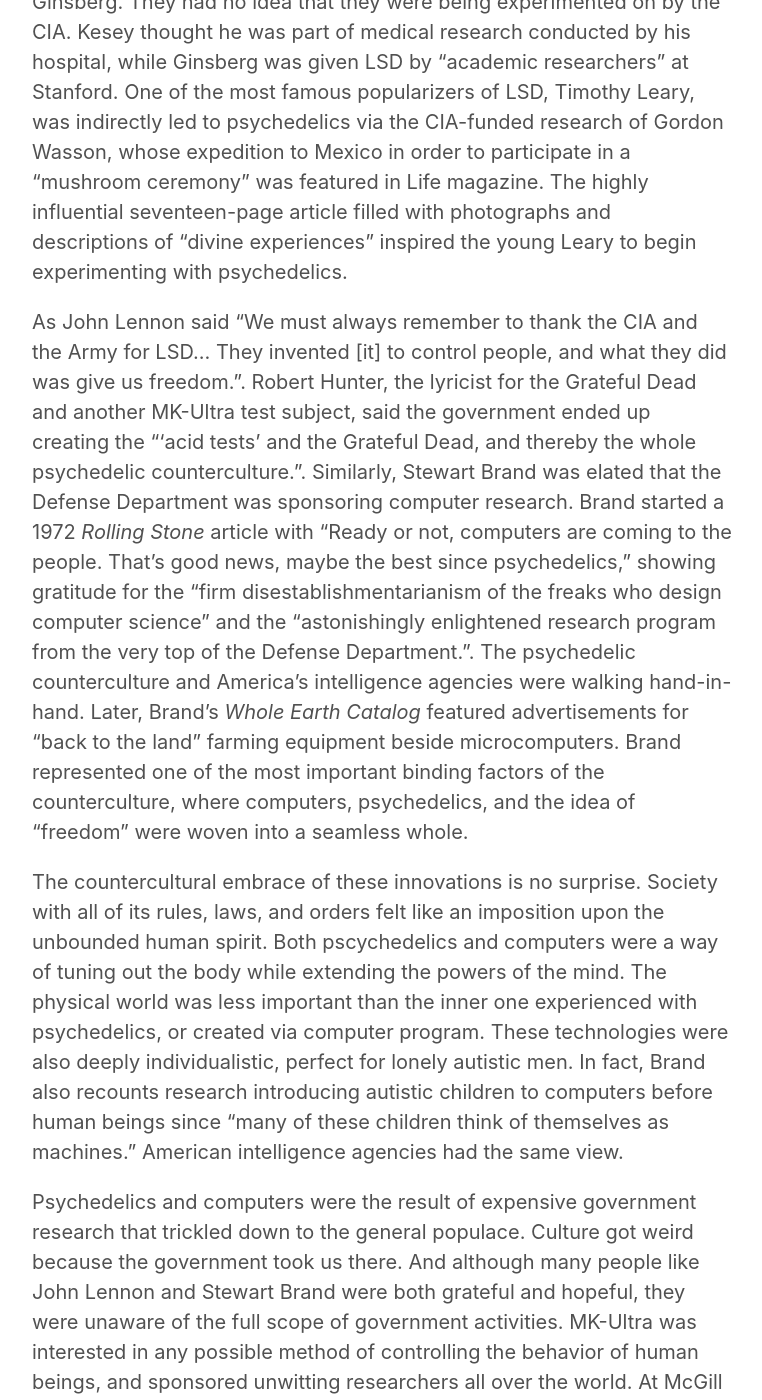
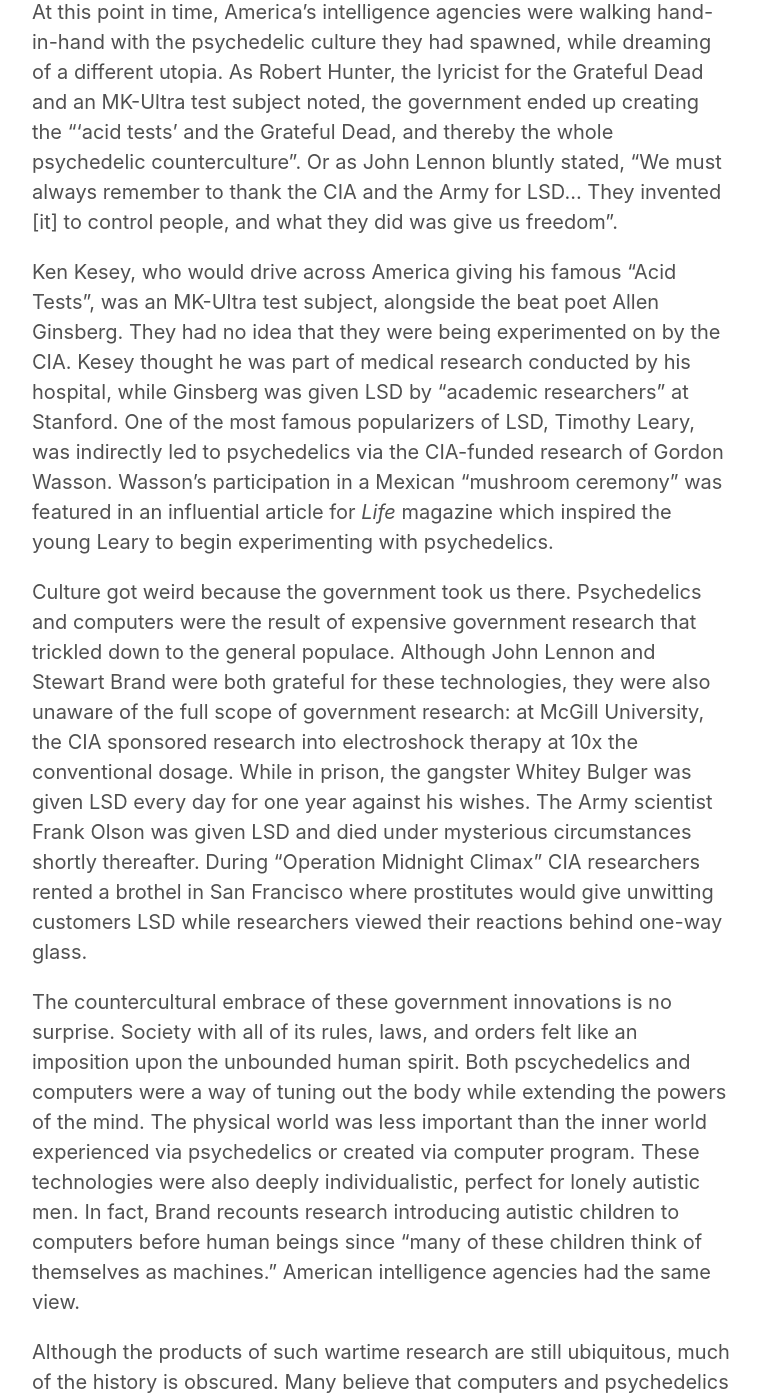
Before and after one commit to matthewsouthey/matthewsouthey.github.io, a Jekyll site: the page built from _posts/2022-05-22-occulted-computers.md, in a window 1280 px wide and 1400 px high, scrolled down 2714 px. Shown: the whole window, without its empty margins (258-1020 px from the left). Built offline with Jekyll 4.4.1, drawn with Linux system fonts in a browser that asks for light colours; our own code applies the rules of GitHub Pages for plain Markdown files; some of the changed text lies outside the part shown.

Commit message:
Add first round of edits

```diff
--- a/_posts/2022-05-22-occulted-computers.md
+++ b/_posts/2022-05-22-occulted-computers.md
@@ -4,43 +4,41 @@
 comments: false
 ---
 
-_Note: This is a fun polemic rather than anything too serious... Computers and psychedelics are double-edged swords, but their origins are quite dark. This essay focuses on that troubling genesis and some possible cultural continuities. The history of computers here is quite standard, but much of the information about psychedelics and the CIA comes from Stephen Kinzer's excellent book "Poisoner in Chief: Sidney Gottlieb and the CIA Search for Mind Control"._
+_Note: This is a fun polemic rather than anything too serious... Computers and psychedelics are ambiguous double-edged swords, but their origins are quite dark. This essay focuses on that troubling genesis and some possible cultural continuities. The history of computers here is quite standard, but much of the information about psychedelics and the CIA comes from Stephen Kinzer's excellent book "Poisoner in Chief: Sidney Gottlieb and the CIA Search for Mind Control"._
 
 The computer and LSD were designed to break human beings: one physically, the other mentally. The Army first used the computer to calculate ballistic trajectory tables for new weapons and simulate hydrogen bomb explosions, while the CIA manufactured and experimented with LSD for mind control. An internal CIA memo from 1954 reads: “Can we get control of an individual to the point where he will do our bidding against his will and even against fundamental laws of nature, such as self-preservation?” However, in the 1970s institutional mainframes gave way to personal computers, and LSD became a method to induce a spiritual experience. American weapons became American culture, or in other words, bottom-up control was first created top-down.
 
-Decentralized control works via the manipulation of networks. Once people are stitched together via networks, questions of control move away from physical coercion and towards information warfare. After all, LSD and computers were first developed as weapons against the enemy in the Cold War. But the Cold War is over, leaving the United States without a rival power—the enemy is now internal.
+Decentralized control works via the manipulation of networks. Once people are stitched together via communication networks, questions of control move away from physical coercion and towards information warfare.
 
-In fact, the CIA performed extensive mind control experiments on Americans during the 1950s. The CIA director, Allen Dulles, was terrified that communists had found techniques to control the human mind. In response, the CIA set out to discover possible methods of mind control under the title “MK-Ultra.”. In 1953, shortly after stumbling upon LSD, the CIA purchased the entire extant world supply and contracted an American pharmaceutical company for domestic manufacture.
+In fact, the CIA performed extensive mind control experiments on Americans during the 1950s. The CIA director, Allen Dulles, was terrified that communists had found techniques to control the human mind. In response, the CIA set out to discover possible methods and chemicals for mind control under the title “MK-Ultra”. In 1953 after stumbling upon the compound LSD, the CIA purchased the entire extant world supply and contracted an American pharmaceutical company for domestic manufacture.
 
 Armed with massive quantities of LSD and cash, the CIA got started in earnest. Using fake shell companies, they began sponsoring research on hallucinogenic drugs at universities, hospitals, and other institutions across America. Most researchers contracted by these phony companies had no idea they were paid by, and doing research for, the CIA, until the clandestine program was uncovered by the Rockefeller commission in 1975.
 
-Unfortunately, most of the documentation had already been destroyed, but what remained revealed a horrific story of unethical experimentation on American citizens. The goal of MK-Ultra was mind control and the search for a “Manchurian candidate”. Another important idea was that,a psychedelic compound could serve as a weapon against the enemy’s mind as a bomb acts against the enemy’s body. Of course, there’s no harm in having both options. So the government split responsibilities: while the CIA worked to destroy minds, the Army worked to destroy bodies.
+Unfortunately, by 1975 most of the documentation had already been destroyed, but what remained revealed a horrific story of unethical experimentation on American citizens. The goal of MK-Ultra was mind control and the search for a “Manchurian candidate”. So while the CIA worked to control minds with drugs, the Army worked to destroy bodies with the aid of digital computers. Both projects viewed the world as information systems that can be modeled, simulated, and exploited. Physical processes, like explosions and brains, were seen as black boxes that given particular inputs produced particular outputs.
 
-The first American use of digital computers was to calculate ballistic tables for the Army. Later, John von Neumann’s EDVAC simulated hydrogen bomb explosions. In the early days computers were enormous mainframes that took up entire rooms and had to be transported by forklift and truck. The only ones who could afford them were institutions: universities, governments, or large companies. This institutional heart was on the east coast, embodied by IBM and Princeton’s Institute for Advanced Studies.
+The first American use of digital computers was to calculate ballistic tables for the Army at the end of WWII. Later, John von Neumann’s EDVAC simulated hydrogen bomb explosions. In these early days, computers were enormous mainframes that took up entire rooms and had to be transported by forklift and truck. The only ones who could afford them were institutions: universities, governments, or large companies. This institutional heart was on the East Coast, embodied by IBM and Princeton’s Institute for Advanced Studies.
 
-The revolution in computer culture would come from the West Coast. Around Palo Alto there were numerous computer research institutions funded by the Department of Defense’s Defense Advance Research Project Association (DARPA). One of the most famous research institutions was Xerox PARC, where the mouse, graphic interface, and the holistic idea of a personal computer came from. When Xerox executives didn’t see the value, they let nerdy hobbyists in the bay area examine it for free—one of whom was Steve Jobs.
+However, the revolutionary movement that would make computers small, personal, and ubiquitous, came from the West Coast. Around Palo Alto there were numerous computer research institutions funded by the Department of Defense’s Defense Advance Research Project Association (DARPA). One of the most famous research institutions was Xerox PARC, where the mouse, graphic interface, and the holistic idea of a personal computer were first combined. When Xerox executives didn’t see the value in such innovations, they let nerdy hobbyists in the Bay Area examine it for free—one of whom was Steve Jobs. After Jobs, the history of popular computing truly begins but even before Apple, computers were being aligned with the counterculture.
 
-What computers and LSD have in common is viewing the world as information systems that can be modeled and exploited. Both projects relied heavily on simulation and theoretical constructions, to explore hypotheses. Physical processes, like explosions and brains, are seen as black boxes that, given particular inputs, produce particular outputs: the program that can model and predict this process wins.
+As one of the leaders of the West Coast counterculture, Stewart Brand’s _Whole Earth Catalog_ featured advertisements for back-to-the-land farming equipment beside microcomputers. Brand represented one of the most important binding factors of the counterculture, where computers, psychedelics, and the idea of “freedom” were woven into a seamless whole. Brand was elated that the Defense Department was sponsoring computer research, starting a 1972 _Rolling Stone_ article with “Ready or not, computers are coming to the people. That’s good news, maybe the best since psychedelics,” showing gratitude for the “firm disestablishmentarianism of the freaks who design computer science” and the “astonishingly enlightened research program from the very top of the Defense Department.”
 
-Perhaps most importantly, both of these technologies were co-opted into the counterculture of the later 1960s and 1970s. The psychedelic and personal computing revolutions were funded by the military and intelligence agencies, but ultimately came to be seen as tools of the common man.
+At this point in time, America’s intelligence agencies were walking hand-in-hand with the psychedelic culture they had spawned, while dreaming of a different utopia. As Robert Hunter, the lyricist for the Grateful Dead and an MK-Ultra test subject noted, the government ended up creating the “‘acid tests’ and the Grateful Dead, and thereby the whole psychedelic counterculture”. Or as John Lennon bluntly stated, “We must always remember to thank the CIA and the Army for LSD…  They invented [it] to control people, and what they did was give us freedom”.
 
-Ken Kesey, who would drive across America giving his so-called “Acid Tests”, was an MK-Ultra test subject, alongside the beat poet Allen Ginsberg. They had no idea that they were being experimented on by the CIA. Kesey thought he was part of medical research conducted by his hospital, while Ginsberg was given LSD by “academic researchers” at Stanford. One of the most famous popularizers of LSD, Timothy Leary, was indirectly led to psychedelics via the CIA-funded research of Gordon Wasson, whose expedition to Mexico in order to participate in a “mushroom ceremony” was featured in Life magazine. The highly influential seventeen-page article filled with photographs and descriptions of “divine experiences” inspired the young Leary to begin experimenting with psychedelics.
+Ken Kesey, who would drive across America giving his famous “Acid Tests”, was an MK-Ultra test subject, alongside the beat poet Allen Ginsberg. They had no idea that they were being experimented on by the CIA. Kesey thought he was part of medical research conducted by his hospital, while Ginsberg was given LSD by “academic researchers” at Stanford. One of the most famous popularizers of LSD, Timothy Leary, was indirectly led to psychedelics via the CIA-funded research of Gordon Wasson. Wasson's participation in a Mexican "mushroom ceremony" was featured in an influential article for _Life_ magazine which inspired the young Leary to begin experimenting with psychedelics.
 
-As John Lennon said “We must always remember to thank the CIA and the Army for LSD…  They invented [it] to control people, and what they did was give us freedom.”. Robert Hunter, the lyricist for the Grateful Dead and another MK-Ultra test subject, said the government ended up creating the “‘acid tests’ and the Grateful Dead, and thereby the whole psychedelic counterculture.”. Similarly, Stewart Brand was elated that the Defense Department was sponsoring computer research.  Brand started a 1972 _Rolling Stone_ article with “Ready or not, computers are coming to the people. That’s good news, maybe the best since psychedelics,” showing gratitude for the “firm disestablishmentarianism of the freaks who design computer science” and the “astonishingly enlightened research program from the very top of the Defense Department.”. The psychedelic counterculture and America’s intelligence agencies were walking hand-in-hand. Later, Brand’s _Whole Earth Catalog_ featured advertisements for “back to the land” farming equipment beside microcomputers. Brand represented one of the most important binding factors of the counterculture, where computers, psychedelics, and the idea of “freedom” were woven into a seamless whole.
+Culture got weird because the government took us there. Psychedelics and computers were the result of expensive government research that trickled down to the general populace. Although John Lennon and Stewart Brand were both grateful for these technologies, they were also unaware of the full scope of government research: at McGill University, the CIA sponsored research into electroshock therapy at 10x the conventional dosage. While in prison, the gangster Whitey Bulger was given LSD every day for one year against his wishes. The Army scientist Frank Olson was given LSD and died under mysterious circumstances shortly thereafter. During “Operation Midnight Climax” CIA researchers rented a brothel in San Francisco where prostitutes would give unwitting customers LSD while researchers viewed their reactions behind one-way glass.
 
-The countercultural embrace of these innovations is no surprise. Society with all of its rules, laws, and orders felt like an imposition upon the unbounded human spirit. Both pscychedelics and computers were a way of tuning out the body while extending the powers of the mind. The physical world was less important than the inner one experienced with psychedelics, or created via computer program. These technologies were also deeply individualistic, perfect for lonely autistic men. In fact, Brand also recounts research introducing autistic children to computers before human beings since “many of these children think of themselves as machines.” American intelligence agencies had the same view.
+The countercultural embrace of these government innovations is no surprise. Society with all of its rules, laws, and orders felt like an imposition upon the unbounded human spirit. Both pscychedelics and computers were a way of tuning out the body while extending the powers of the mind. The physical world was less important than the inner world experienced via psychedelics or created via computer program. These technologies were also deeply individualistic, perfect for lonely autistic men. In fact, Brand recounts research introducing autistic children to computers before human beings since “many of these children think of themselves as machines.” American intelligence agencies had the same view.
 
-Psychedelics and computers were the result of expensive government research that trickled down to the general populace. Culture got weird because the government took us there. And although many people like John Lennon and Stewart Brand were both grateful and hopeful, they were unaware of the full scope of government activities. MK-Ultra was interested in any possible method of controlling the behavior of human beings, and sponsored unwitting researchers all over the world. At McGill University, they sponsored research into electroshock therapy at 10x the conventional dosage. While in prison, the gangster Whitey Bulger was given LSD every day for one year against his wishes. The Army scientist Frank Olson was given LSD and died under mysterious circumstances a couple weeks later. During “Operation Midnight Climax” CIA researchers rented a brothel in San Francisco where prostitutes would give unwitting customers LSD while researchers viewed their reactions behind one-way glass.
+Although the products of such wartime research are still ubiquitous, much of the history is obscured. Many believe that computers and psychedelics have always been tools of freedom without knowing that they were created for and by the American war machine. That is not to say that the intelligence community intended to alter popular culture. But they did, changing how humans understood themselves and the world by emphasizing the virtual over and against the physical.
 
-Although the products of such wartime research are still ubiquitous, much of the history is obscured. Many believe that computers and psychedelics are tools of freedom and always have been. But they were created for and by the American war machine. That is not to say that the intelligence community intended to alter popular culture. But they did, changing how humans understood themselves and the world, emphasizing qualities of the mind over those of the physical.
+Nevertheless, good things can emerge from the worst intentions. For instance, psychedelics are currently being investigated for various medicinal purposes, and perhaps no DARPA project has been more hopefully received than the internet.  Stewart Brand was a vocal spokesman for the internet as well, claiming that it would help bring people together, aiding the spontaneous order that emerges among human beings. But there has always been a pessimistic fear that every extension of technology is an extension of control, or at least an extension of catastrophe: if you invent the car, you invent the car crash. In his 2012 book _Cypherpunks_, Julian Assange took a wary yet hopeful tone when he wrote:
 
-Nevertheless, good things can emerge despite the creator’s intentions. There have always been suspicions that every extension of technology is an extension of control, or at least greater catastrophe: if you invent the car, you invent the car crash. But there has always been a powerful strain of optimism around these ambiguous technologies; psychedelics are currently being investigated for various medicinal purposes. And when it comes to technology, perhaps none has been more hopeful than the internet, another project sponsored by the Defense Department. Once again, Stewart Brand was a vocal spokesman, claiming that it would help bring people together, aiding the spontaneous order that emerges among human beings. In his book _Cypherpunks_, Julian Assange took a more wary tone when he wrote:
+>The new world of the internet, abstracted from the old world of brute atoms, longed for independence. But states and their friends moved to control our new world -- by controlling its physical underpinnings... But we discovered something. Our one hope against total domination... The universe believes in encryption. It is easier to encrypt information than it is to decrypt it. We saw we could use this strange property to create the laws of a new world. To abstract away our new platonic realm from its base underpinnings of satellites, undersea cables and their controllers. To fortify our space behind a cryptographic veil. To create new lands barred to those who control physical reality…
 
->The new world of the internet, abstracted from the old world of brute atoms, longed for independence. But states and their friends moved to control our new world -- by controlling its physical underpinnings... But we discovered something. Our one hope against total domination… The universe believes in encryption. It is easier to encrypt information than it is to decrypt it. We saw we could use this strange property to create the laws of a new world. To abstract away our new platonic realm from its base underpinnings of satellites, undersea cables and their controllers. To fortify our space behind a cryptographic veil. To create new lands barred to those who control physical reality…
+And yet Assange’s vision looks to be failing, not due to lack of technology, but because people don't care to implement it. And neither do our institutions. We gladly sacrifice security for convenience and are subsequently bought and sold by social networks. Similarly, Edward Snowden’s leaks were a wake-up call: unfortunately, most people jumped out of bed, slammed the snooze button, and went back to sleep. It is startling how few people cared only a couple years later.
 
-Assange’s vision failed, not because we didn’t have the technology, but because people didn’t care to implement it. And neither did our institutions. We gladly sacrificed security for convenience and were subsequently bought and sold by social networks. Similarly, Edward Snowden’s leaks were a wake-up call: unfortunately, most people jumped out of bed, slammed the snooze button, and went back to sleep. It is startling how little people cared only a few years later.
-
-One of the most disturbing aspects of these technologies is the disappearance of the real world. All of these technologies substitute facsimiles for the original. Psychedelics distort our perceptions and alter appearances while computers replace experimentation with simulation. As the digital world takes more and more resources, the physical world becomes impoverished, and the siren call of unreality becomes ever more appealing. But that is exactly where institutions hope we will go, ever deeper into the maze they created and designed. Assange might have had it backwards, the secure platonic realm might end up being a Gnostic prison where we are all watched over by machines of malicious hate.
+One of the most disturbing aspects of these technologies is the disappearance of the real world, how they substitute facsimiles for the original. Psychedelics distort our perceptions and alter appearances while computers replace experimentation with simulation. As the digital world takes more and more resources, the physical world becomes impoverished, and the siren call of unreality becomes ever more appealing. But that is exactly where institutions hope we will go, ever deeper into the maze they created and designed. Assange might have had it backwards, the secure platonic realm might end up being a Gnostic prison where we are all watched over by machines of malicious hate.
 
 But it certainly doesn’t have to be this way.
 
```
